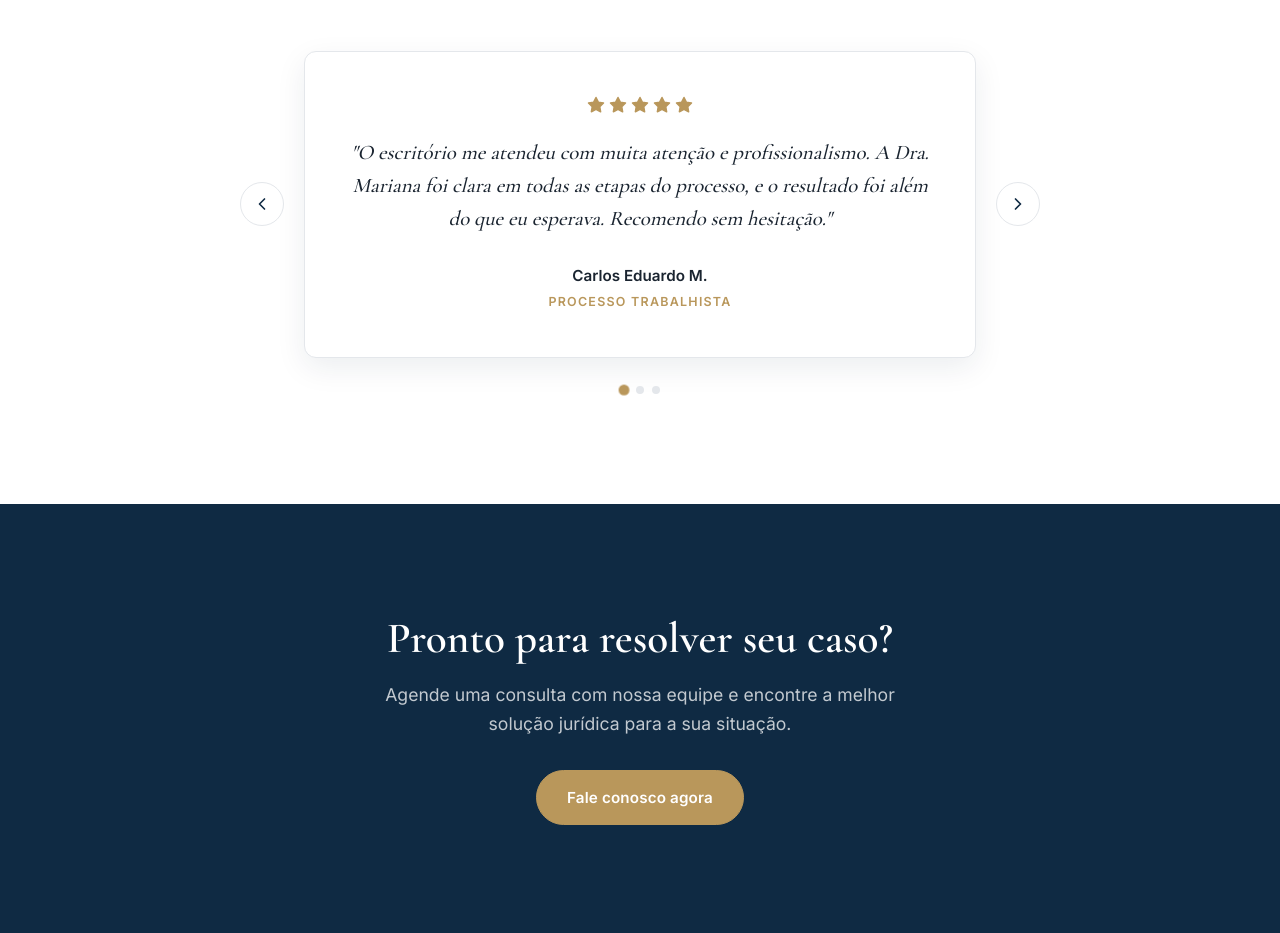
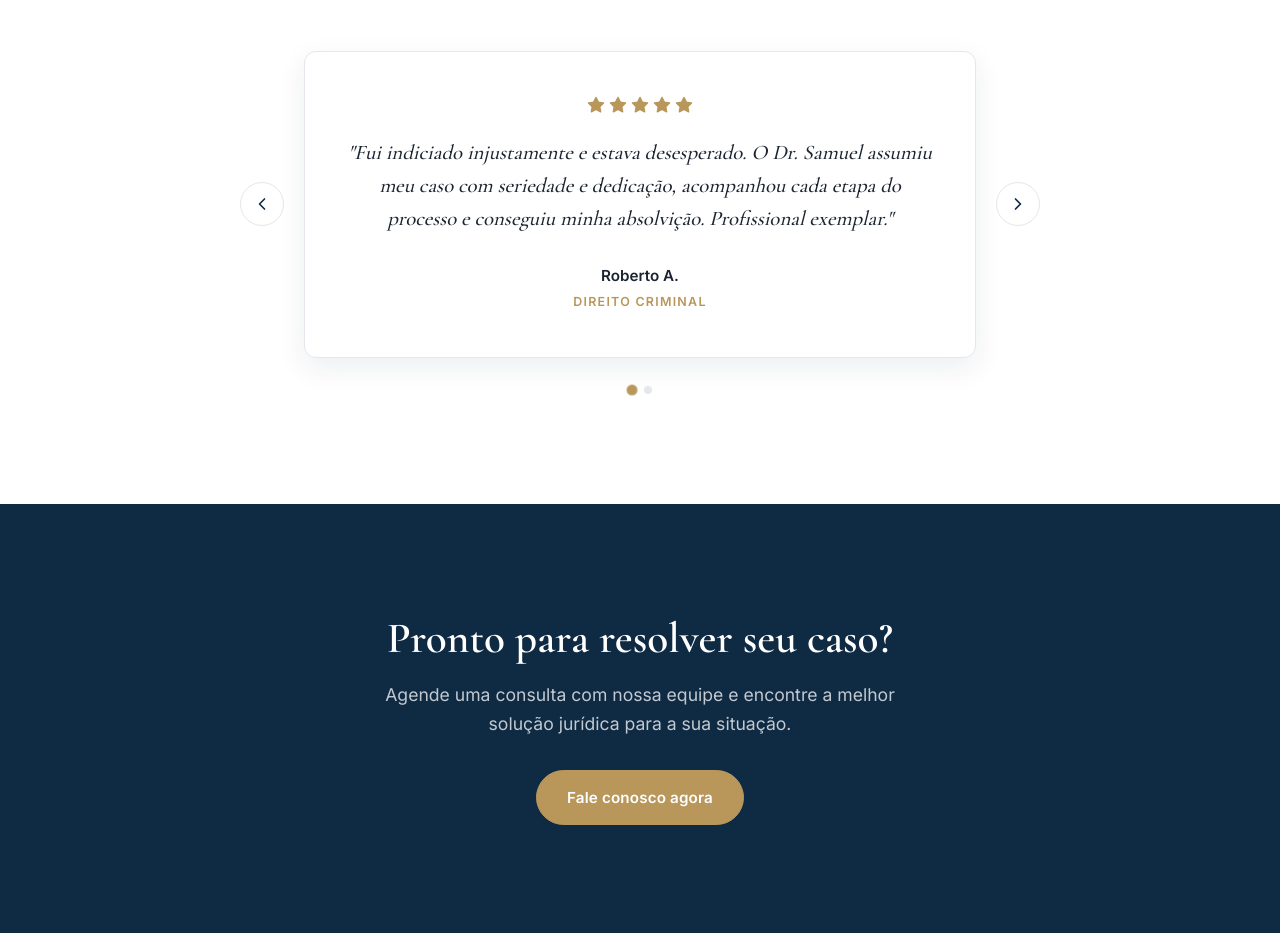
Before and after one commit to 77bueno/bento-araujo-site, a React (Vite) app: page / in a window 1280 px wide. Shown: the part 3780-4713 px from the top of the page. Built offline with nearby package versions, Linux system fonts and the light colour scheme.

Commit message:
Atualiza depoimentos para Criminal e Civil

```diff
--- a/src/components/Testimonials.jsx
+++ b/src/components/Testimonials.jsx
@@ -3,21 +3,15 @@ import { ChevronLeft, ChevronRight, Star } from 'lucide-react'
 
 const testimonials = [
   {
-    name: 'Carlos Eduardo M.',
-    context: 'Processo trabalhista',
-    text: 'O escritório me atendeu com muita atenção e profissionalismo. A Dra. Mariana foi clara em todas as etapas do processo, e o resultado foi além do que eu esperava. Recomendo sem hesitação.',
+    name: 'Roberto A.',
+    context: 'Direito Criminal',
+    text: 'Fui indiciado injustamente e estava desesperado. O Dr. Samuel assumiu meu caso com seriedade e dedicação, acompanhou cada etapa do processo e conseguiu minha absolvição. Profissional exemplar.',
     stars: 5,
   },
   {
-    name: 'Fernanda S.',
-    context: 'Inventário e partilha',
-    text: 'Passei por um momento muito difícil com o falecimento do meu pai. O Dr. Ricardo me acompanhou com sensibilidade e competência, resolvendo tudo de forma rápida e justa.',
-    stars: 5,
-  },
-  {
-    name: 'Paulo R. — Empresa XYZ',
-    context: 'Assessoria empresarial',
-    text: 'Parceiros estratégicos para nossa empresa. O suporte jurídico preventivo que recebemos evitou problemas sérios. Equipe altamente qualificada e sempre disponível.',
+    name: 'Márcia F.',
+    context: 'Direito Civil',
+    text: 'Tive um problema sério com um contrato de compra e venda que me prejudicou muito. O escritório agiu rápido, explicou tudo com clareza e resolveu a situação da melhor forma possível. Recomendo muito.',
     stars: 5,
   },
 ]
```
